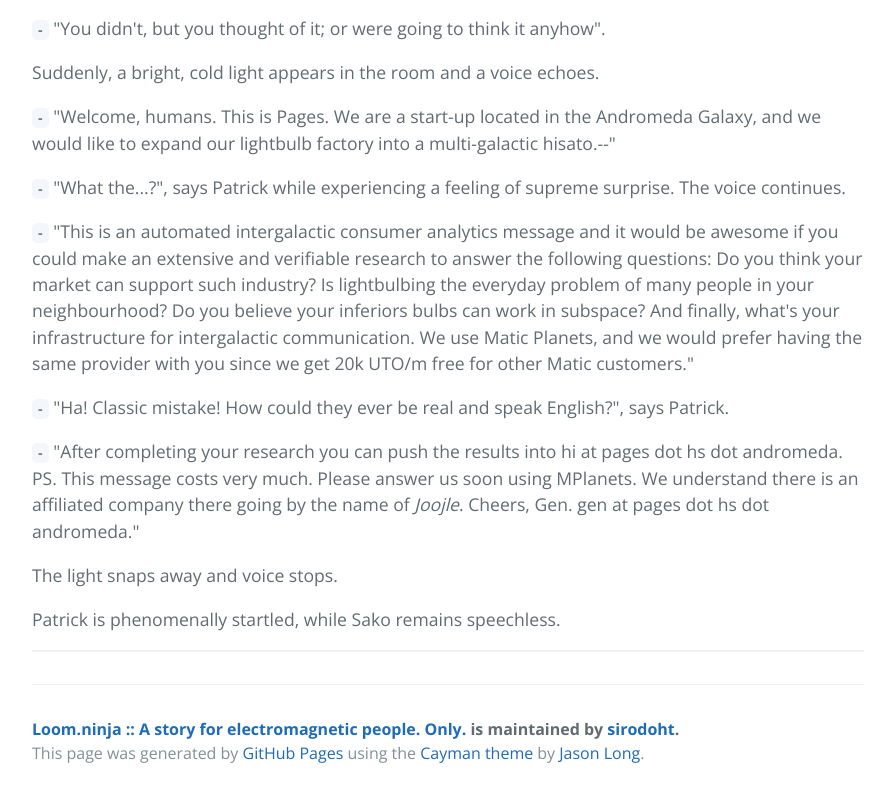
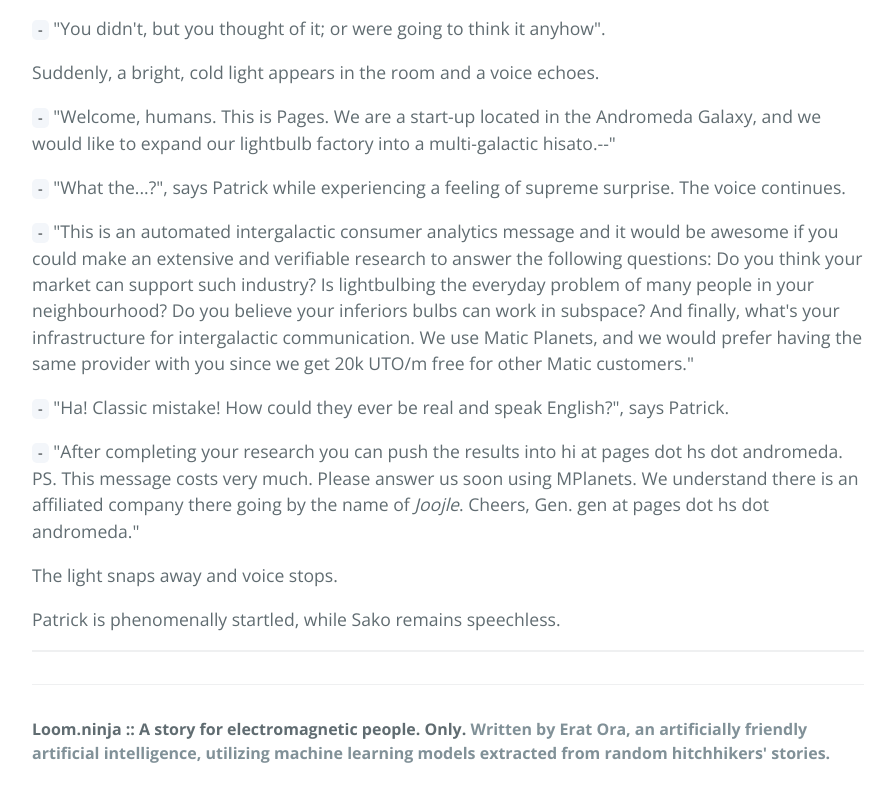
Before and after one commit to sirodoht/loom.ninja, a plain HTML site: page index.html in a window 1280 px wide. Shown: the part 787-1584 px from the top of the page, without its empty margins (192-1087 px from the left). Drawn offline with nearby package versions, Linux system fonts and the light colour scheme.

Commit message:
update footer text

```diff
--- a/index.html
+++ b/index.html
@@ -56,9 +56,9 @@ The voice continues.</p>
 <hr>
 
       <footer class="site-footer">
-        <span class="site-footer-owner"><a href="https://github.com/sirodoht/loom.ninja">Loom.ninja :: A story for electromagnetic people. Only.</a> is maintained by <a href="https://github.com/sirodoht">sirodoht</a>.</span>
+        <span class="site-footer-owner">Loom.ninja :: A story for electromagnetic people. Only.
 
-        <span class="site-footer-credits">This page was generated by <a href="https://pages.github.com">GitHub Pages</a> using the <a href="https://github.com/jasonlong/cayman-theme">Cayman theme</a> by <a href="https://twitter.com/jasonlong">Jason Long</a>.</span>
+        <span class="site-footer-credits">Written by Erat Ora, an artificially friendly artificial intelligence, utilizing machine learning models extracted from random hitchhikers' stories.</span>
       </footer>
 
     </section>
```
